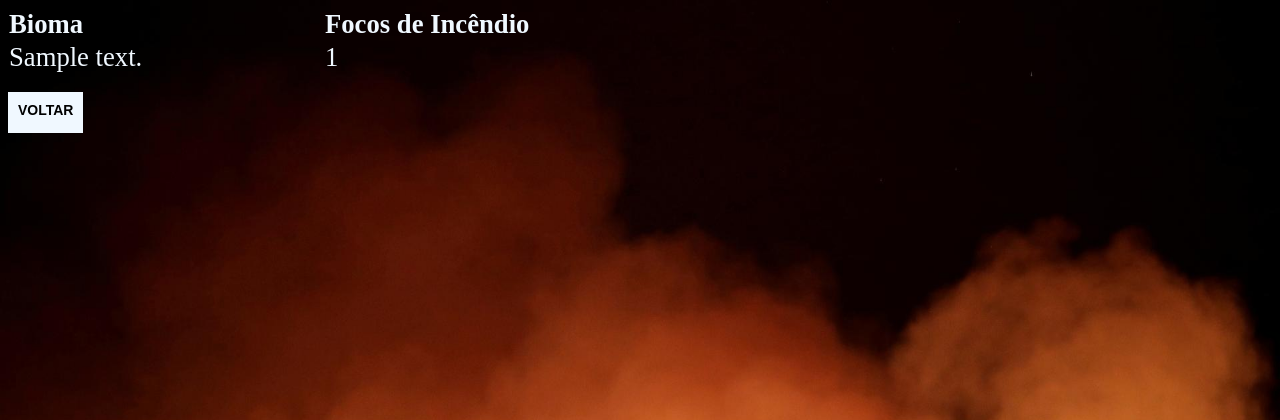
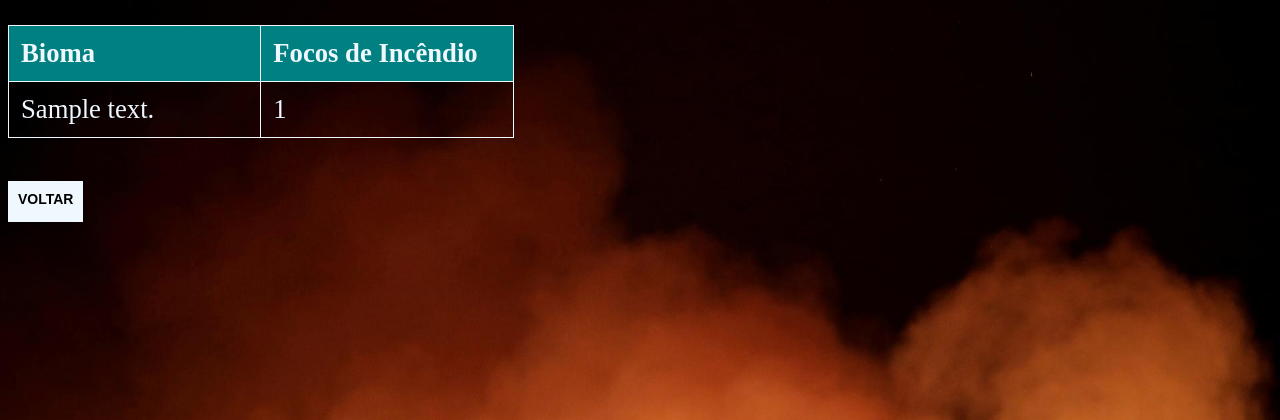
Before and after one commit to FelipeGuimaraes42/TP2-IBD, a PHP site: page /focos_bioma.php in a window 1280 px wide. Shown: the top 420 px of the page. Run offline with PHP 8.4, Linux system fonts and the light colour scheme; tables that the repository leaves empty hold one stand-in row (values such as "Sample post").

```diff
--- a/Interface/style.css
+++ b/Interface/style.css
@@ -10,10 +10,24 @@ h1{
 }
 table, th, tr{
     border-collapse: collapse;
-    width: 50%;
+    margin: 25px 0;
+    width: 40%;
     font-size: 20pt;
     color: aliceblue;
     text-align: left;
+}
+th{
+    background-color: teal;
+    font-weight: bold;
+    border: 1px solid aliceblue;
+    padding: 12px 12px;
+}
+td{
+    padding: 12px 12px;
+    border: 1px solid aliceblue;
+}
+tr{
+    border: 1px solid aliceblue;
 }
 .btn{
     font-family: arial;
```
Also changed, not shown: Modelos/ER.jpg (deleted), Modelos/TP2-ER.jpg (added), Modelos/TP2-ER2.jpg (added), Modelos/TP2-ER3.jpg (added), 2 other files.
